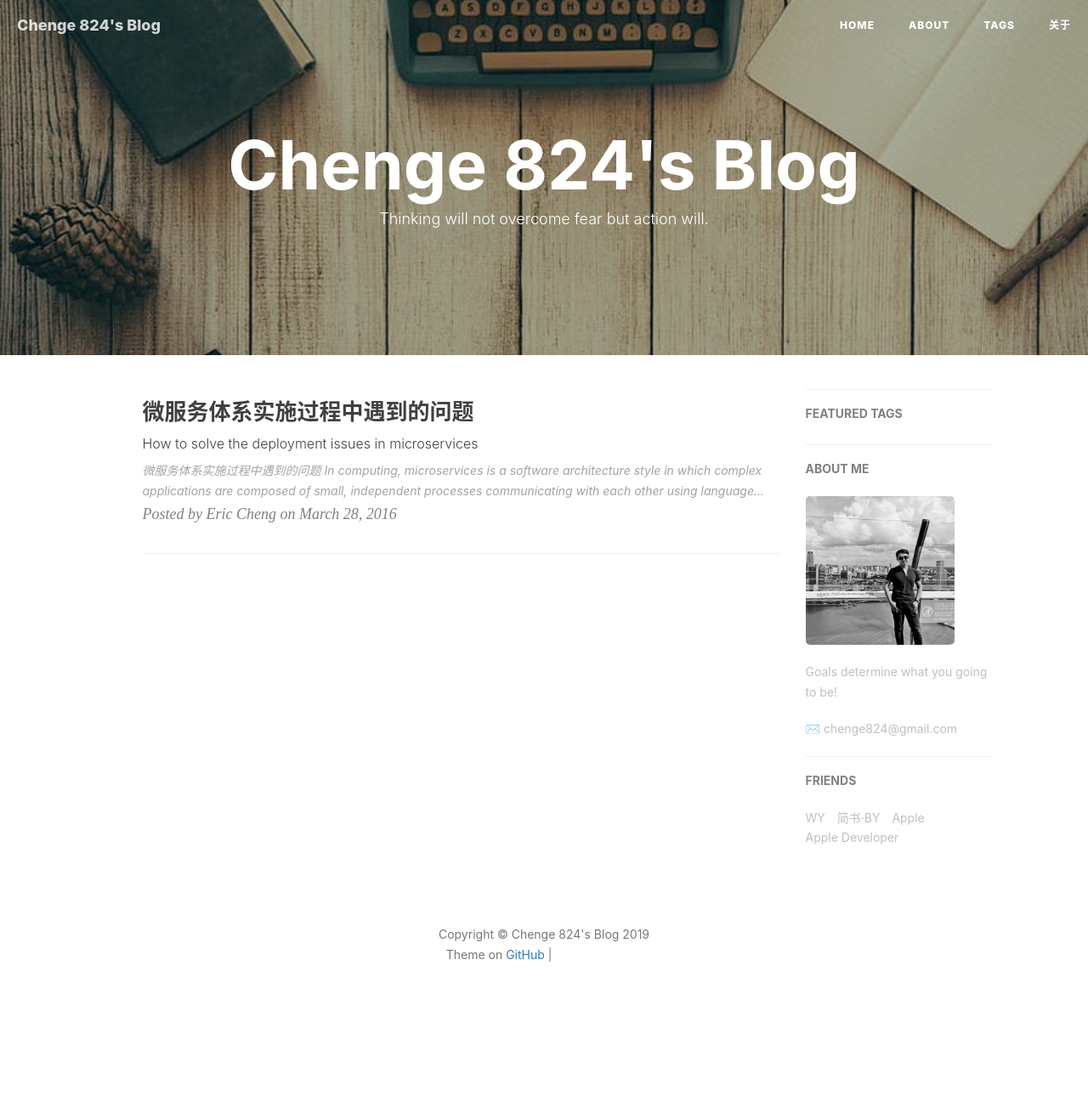
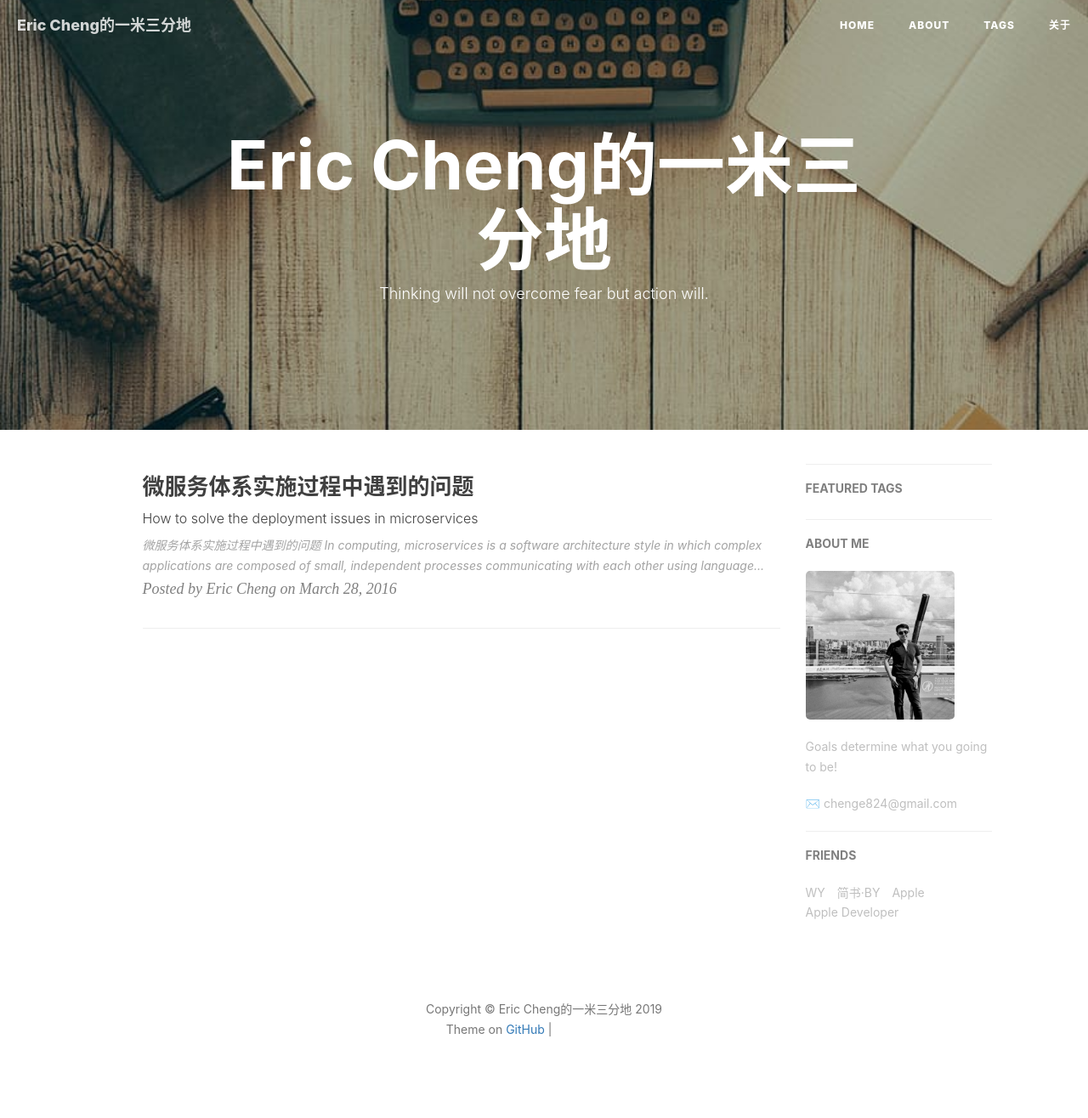
Before and after one commit to zhengzhihust/eric.github.io, a Jekyll site: the page built from index.html, in a window 1280 px wide. Shown: the whole page at 85% size. Built offline with Jekyll 4.4.1, drawn with Linux system fonts in a browser that asks for light colours; nearby versions of some CDN libraries; the list of posts is cut into pages by our own code; comment, search, counter and statistics services are not loaded; before the commit the page ends 1228 px from its top, so only the background shows below that; grey boxes are pictures that could not be loaded.

Commit message:
change files

```diff
--- a/_config.yml
+++ b/_config.yml
@@ -1,6 +1,6 @@
 # Site settings
-title: Chenge 824's Blog
-SEOTitle: Chenge的一米三分地 | CHENGE BLOG
+title: Eric Cheng的一米三分地
+SEOTitle: Eric Cheng's Blog | CHENGE BLOG
 header-img: img/post-bg-desk.jpg
 email: chenge824@gmail.com
 description: "Every failure is leading towards success."
```
